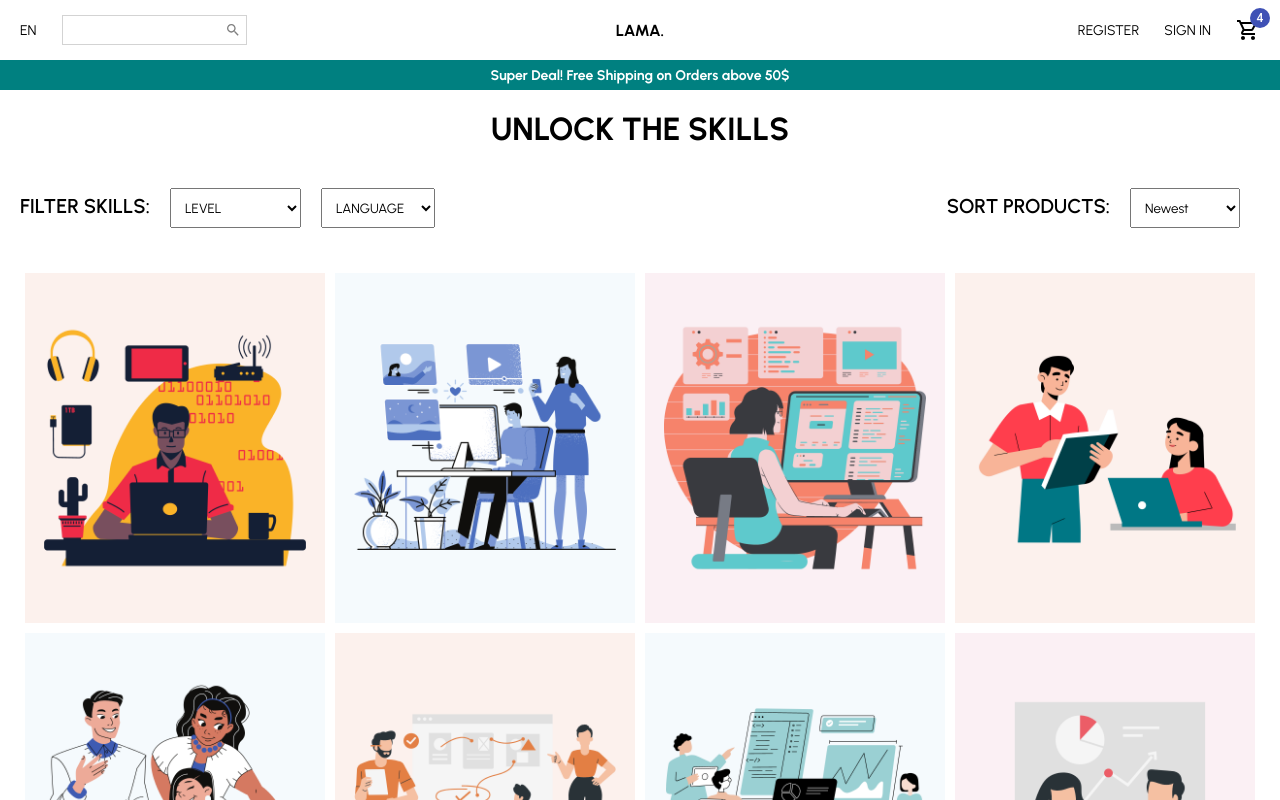
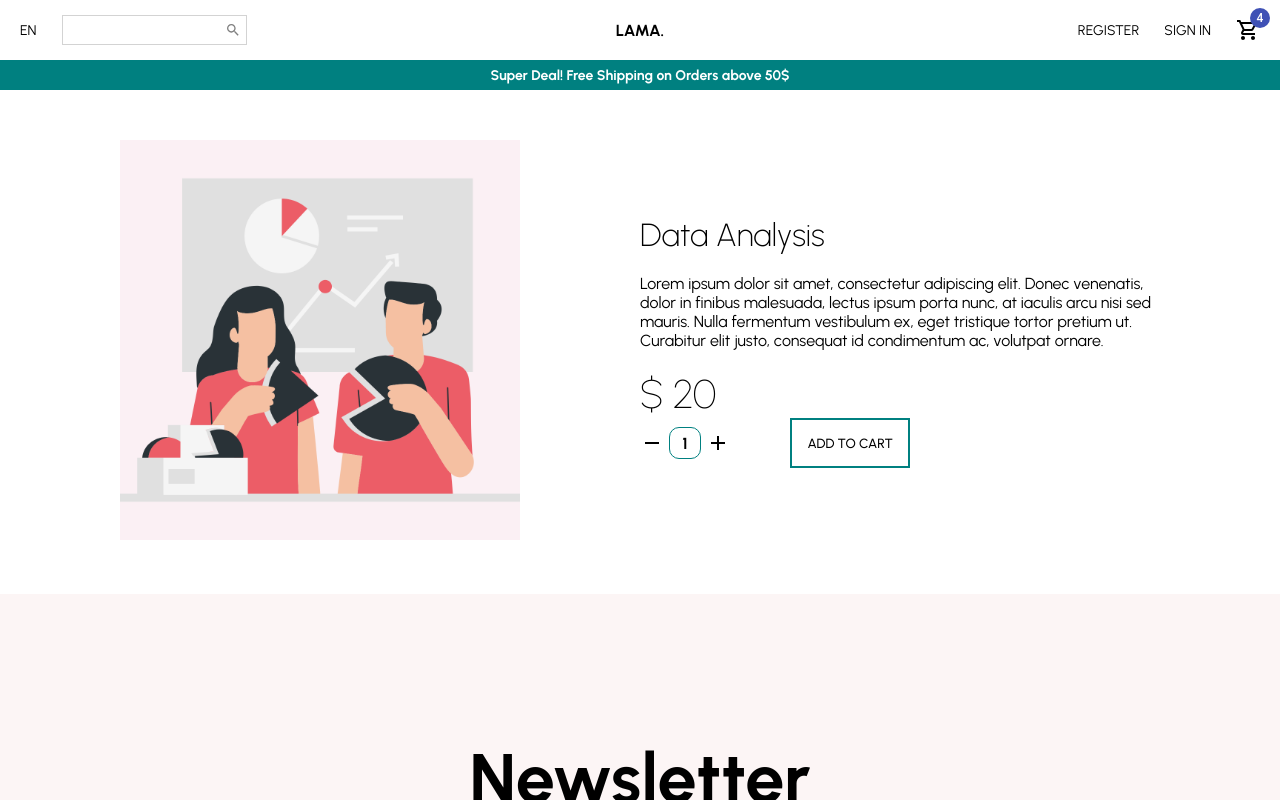
Before and after one commit to i-am-darshil/full-stack-ecommerce-app, a React (Create React App) app: page / in a window 1280 px wide. Shown: the top 800 px of the page. Built offline with nearby package versions, Linux system fonts and the light colour scheme.

Commit message:
Add Product Detail Page

```diff
--- a/src/App.jsx
+++ b/src/App.jsx
@@ -1,10 +1,12 @@
 import Home from "./pages/Home";
 import ProductList from "./pages/ProductList";
+import Product from "./pages/Product";
 
 
 const App = () => {
   // return <Home></Home>;
-  return <ProductList></ProductList>;
+  // return <ProductList></ProductList>;
+  return <Product></Product>;
 
 };
 
--- /dev/null
+++ b/src/pages/Product.jsx
@@ -0,0 +1,171 @@
+import { Add, Remove } from "@material-ui/icons";
+import styled from "styled-components";
+import Announcement from "../components/Announcement";
+import Footer from "../components/Footer";
+import Navbar from "../components/Navbar";
+import Newsletter from "../components/Newsletter";
+
+import codingDataAnalysis from '../images/Coding-Data-Analysis.png';
+
+
+const Container = styled.div``;
+
+const Wrapper = styled.div`
+  padding: 50px;
+  display: flex;
+`;
+
+const ImgContainer = styled.div`
+  flex: 1;
+  text-align: center;
+`;
+
+const Image = styled.img`
+  /* width: 100%; */
+  height: 50vh;
+  object-fit: cover;
+`;
+
+const InfoContainer = styled.div`
+  flex: 1;
+  padding: 0px 50px;
+  display: flex;
+  flex-direction: column;
+  justify-content: center;
+`;
+
+const Title = styled.h1`
+  font-weight: 200;
+`;
+
+const Desc = styled.p`
+  margin: 20px 0px;
+`;
+
+const Price = styled.span`
+  font-weight: 100;
+  font-size: 40px;
+`;
+
+// const FilterContainer = styled.div`
+//   width: 50%;
+//   margin: 30px 0px;
+//   display: flex;
+//   justify-content: space-between;
+// `;
+
+// const Filter = styled.div`
+//   display: flex;
+//   align-items: center;
+// `;
+
+// const FilterTitle = styled.span`
+//   font-size: 20px;
+//   font-weight: 200;
+// `;
+
+// const FilterColor = styled.div`
+//   width: 20px;
+//   height: 20px;
+//   border-radius: 50%;
+//   background-color: ${(props) => props.color};
+//   margin: 0px 5px;
+//   cursor: pointer;
+// `;
+
+// const FilterSize = styled.select`
+//   margin-left: 10px;
+//   padding: 5px;
+// `;
+
+// const FilterSizeOption = styled.option``;
+
+const AddContainer = styled.div`
+  width: 50%;
+  display: flex;
+  align-items: center;
+  justify-content: space-between;
+`;
+
+const AmountContainer = styled.div`
+  display: flex;
+  align-items: center;
+  font-weight: 700;
+`;
+
+const Amount = styled.span`
+  width: 30px;
+  height: 30px;
+  border-radius: 10px;
+  border: 1px solid teal;
+  display: flex;
+  align-items: center;
+  justify-content: center;
+  margin: 0px 5px;
+`;
+
+const Button = styled.button`
+  padding: 15px;
+  border: 2px solid teal;
+  background-color: white;
+  cursor: pointer;
+  font-weight: 500;
+  &:hover{
+      background-color: #f8f4f4;
+  }
+`;
+
+const Product = () => {
+  return (
+    <Container>
+      <Navbar />
+      <Announcement />
+      <Wrapper>
+        <ImgContainer>
+          <Image src={codingDataAnalysis} />
+        </ImgContainer>
+        <InfoContainer>
+          <Title>Data Analysis</Title>
+          <Desc>
+            Lorem ipsum dolor sit amet, consectetur adipiscing elit. Donec
+            venenatis, dolor in finibus malesuada, lectus ipsum porta nunc, at
+            iaculis arcu nisi sed mauris. Nulla fermentum vestibulum ex, eget
+            tristique tortor pretium ut. Curabitur elit justo, consequat id
+            condimentum ac, volutpat ornare.
+          </Desc>
+          <Price>$ 20</Price>
+          {/* <FilterContainer>
+            <Filter>
+              <FilterTitle>Color</FilterTitle>
+              <FilterColor color="black" />
+              <FilterColor color="darkblue" />
+              <FilterColor color="gray" />
+            </Filter>
+            <Filter>
+              <FilterTitle>Size</FilterTitle>
+              <FilterSize>
+                <FilterSizeOption>XS</FilterSizeOption>
+                <FilterSizeOption>S</FilterSizeOption>
+                <FilterSizeOption>M</FilterSizeOption>
+                <FilterSizeOption>L</FilterSizeOption>
+                <FilterSizeOption>XL</FilterSizeOption>
+              </FilterSize>
+            </Filter>
+          </FilterContainer> */}
+          <AddContainer>
+            <AmountContainer>
+              <Remove />
+              <Amount>1</Amount>
+              <Add />
+            </AmountContainer>
+            <Button>ADD TO CART</Button>
+          </AddContainer>
+        </InfoContainer>
+      </Wrapper>
+      <Newsletter />
+      <Footer />
+    </Container>
+  );
+};
+
+export default Product;
```
